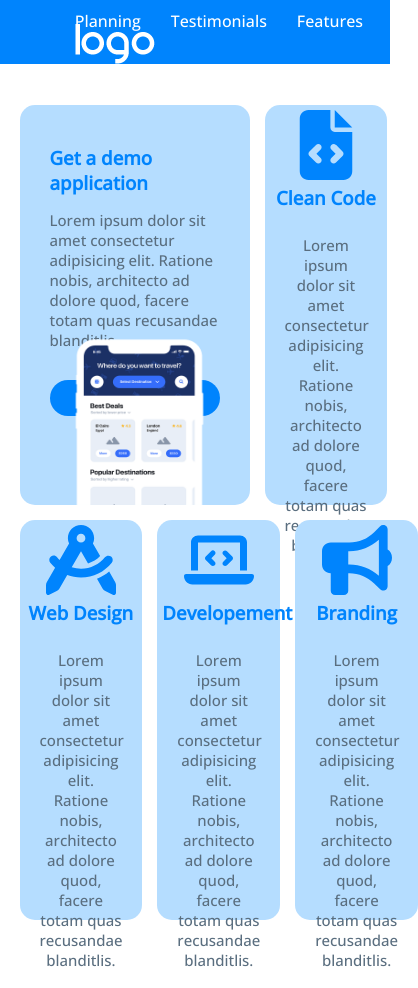
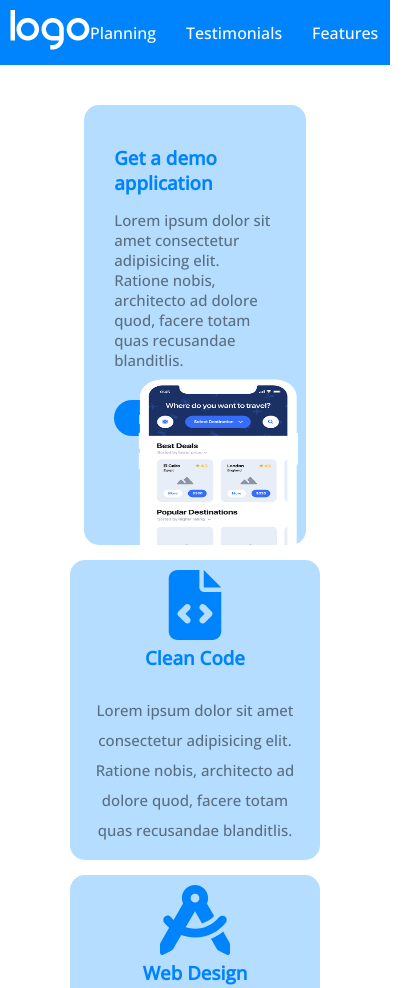
Before and after one commit to ChristianBaciu/htmlcss-responsive-layout, a plain HTML site: page index.html in a window 390 px wide. Shown: the top 988 px of the page, 418 px wide, since content can reach past the window. Drawn offline with nearby package versions, Linux system fonts and the light colour scheme.

Commit message:
strategic planning

```diff
--- a/index.html
+++ b/index.html
@@ -91,7 +91,10 @@
         </section>
 
 
+        <!--we are committed expert partners-->
+        <section>
 
+        </section>
 
 
 
--- a/style.css
+++ b/style.css
@@ -11,18 +11,19 @@ html{
 /*started*/
 header{
     background-color: #0084fd;
-    padding: 10px;
     position: fixed;
     width: 100%;
     z-index: 1;
+    padding: 10px;
 }
 
 #started{
     display: flex;
     justify-content: space-between;
     align-items: center;
-    width: 65%;
+    width: 1000px;
     margin: auto;
+    text-align: center;
 }
 
 #started ul{
@@ -30,6 +31,7 @@ header{
     display: flex;
     list-style-type: none;
     color: white;
+    align-items: center;
 }
 
 .but-white{
@@ -46,7 +48,6 @@ header{
 }
 
 /*get a demo application*/
-
 main{
     padding-top: 90px;
 }
@@ -101,11 +102,10 @@ main{
     cursor: pointer;
 }
 
-img{
+#container-app img{
     position: absolute;
     bottom: 0;
 }
-
 
 /*app*/
 .app{
@@ -127,12 +127,12 @@ img{
     color: #5a6e7f;
 }
 
+/*768*/
 @media screen and ( max-width: 768px ){
 
-
-
-
-
+    #started{
+        width: 100%;
+    }
 
     #container-app{
         width: 90%;
@@ -171,3 +171,52 @@ img{
     }
 
 }
+
+/*480*/
+@media screen and ( max-width: 480px ){
+
+    #started{
+        width: 100%;
+    }
+
+    #container-app{
+        width: 80%;
+        flex-direction: column;
+    }
+
+    .demo-application{
+        display: flex;
+        height: 440px;
+    }
+
+    .app p{
+        font-size: 15px;
+        line-height: 30px;
+    }
+
+    .info{
+        width: 100%;
+    }
+
+    .app{
+        padding: 10px;
+        width: 80%;
+        height: 300px;
+    }
+
+
+    .demo-application{
+        position: relative;
+    }
+
+    figure img{
+        width: 200px;
+        height: 170px;
+        position: absolute;
+        bottom: 0;
+        left: 35px;
+    }
+
+
+
+}
```
